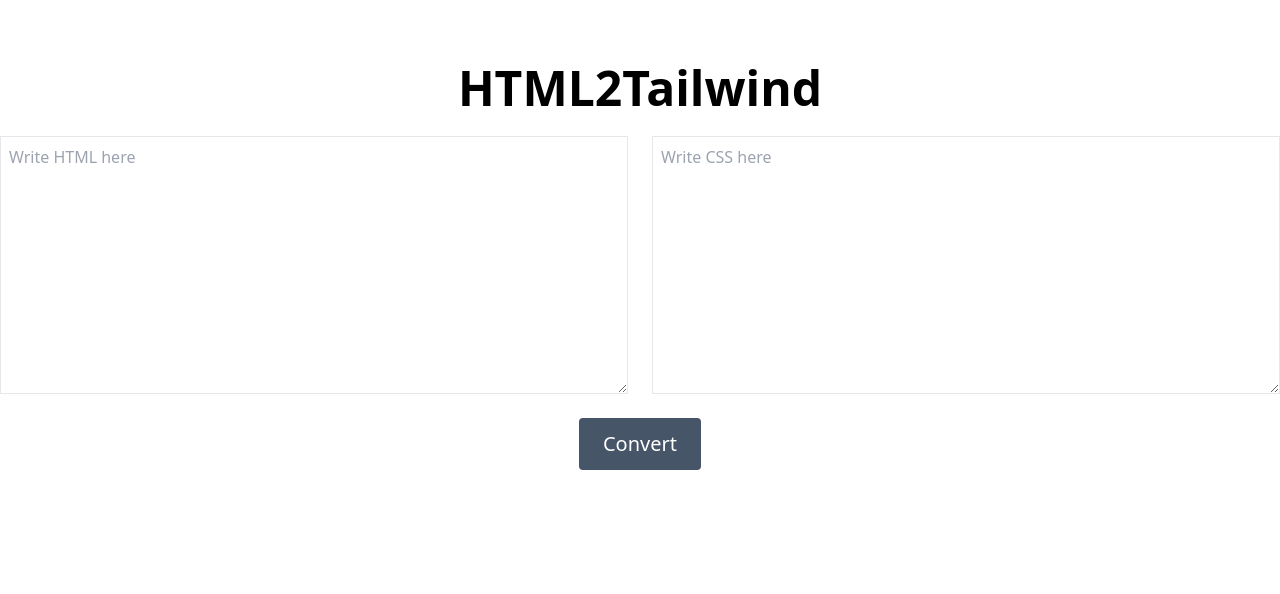
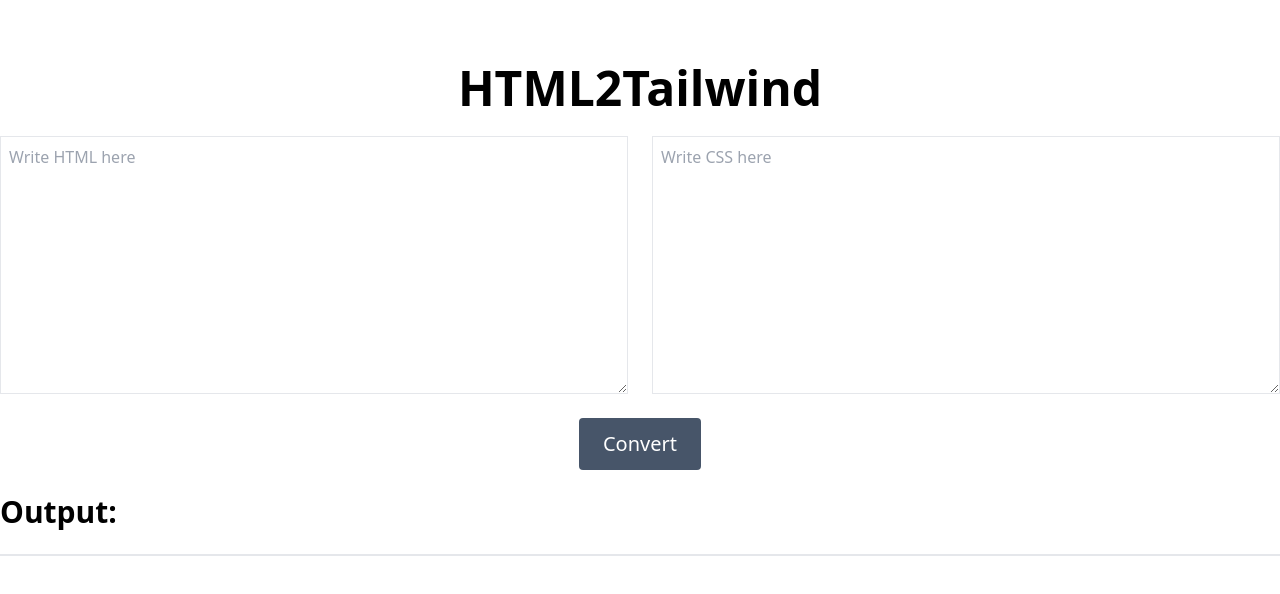
Before and after one commit to Ahmed-pk/HTML2Tailwind, a SvelteKit app: page / in a window 1280 px wide. Shown: the top 594 px of the page. Built offline with nearby package versions, Linux system fonts and the light colour scheme.

Commit message:
beta version

```diff
--- a/package.json
+++ b/package.json
@@ -19,6 +19,7 @@
 	},
 	"type": "module",
 	"dependencies": {
+		"css-to-tailwind-translator": "^1.2.3",
 		"jscssp": "^0.5.0"
 	}
 }
--- a/src/app.html
+++ b/src/app.html
@@ -5,7 +5,6 @@
 		<link rel="icon" href="%sveltekit.assets%/favicon.png" />
 		<meta name="viewport" content="width=device-width" />
 		%sveltekit.head%
-		<script src="http://sources.disruptive-innovations.com/jscssp/trunk/cssParser.js"></script>
 	</head>
 	<body data-sveltekit-preload-data="hover">
 		<div style="display: contents">%sveltekit.body%</div>
--- a/src/routes/+page.svelte
+++ b/src/routes/+page.svelte
@@ -1,13 +1,27 @@
 <script>
+import { CssToTailwindTranslator } from "css-to-tailwind-translator";
 
 let html = "";
 let css = "";
 
+let output = "";
+
 function convert ()
 {
-    let parser = new CSSParser();
-    let sheet = parser.parse(css, false, true);
-    console.log(sheet);
+    let conversionResult = CssToTailwindTranslator(css, {useAllDefaultValues: true});
+
+    let parser = new DOMParser();
+    let parsedHtml = parser.parseFromString(html, 'text/html');
+
+
+    conversionResult.data.map( (element) => {
+        Array.from(parsedHtml.querySelectorAll(element.selectorName)).map(ele => {
+            ele.classList.add(element.resultVal);
+        });
+    });
+
+    output = parsedHtml.body.innerHTML;
+
 }
 
 </script>
@@ -21,5 +35,10 @@
             <textarea class="border w-1/2 p-2 outline-none" bind:value={css} cols="30" rows="10" placeholder="Write CSS here"></textarea>
         </div>
         <button on:click={convert} class="px-6 py-3 bg-slate-600 text-white mx-auto text-xl rounded">Convert</button>
+
+        <h2 class="text-3xl font-semibold">Output:</h2>
+        <div class="border">
+            {output}
+        </div>
     </div>
 </section>
```
Also changed, not shown: 1 other file (tests, documents, lock files or other folders).
